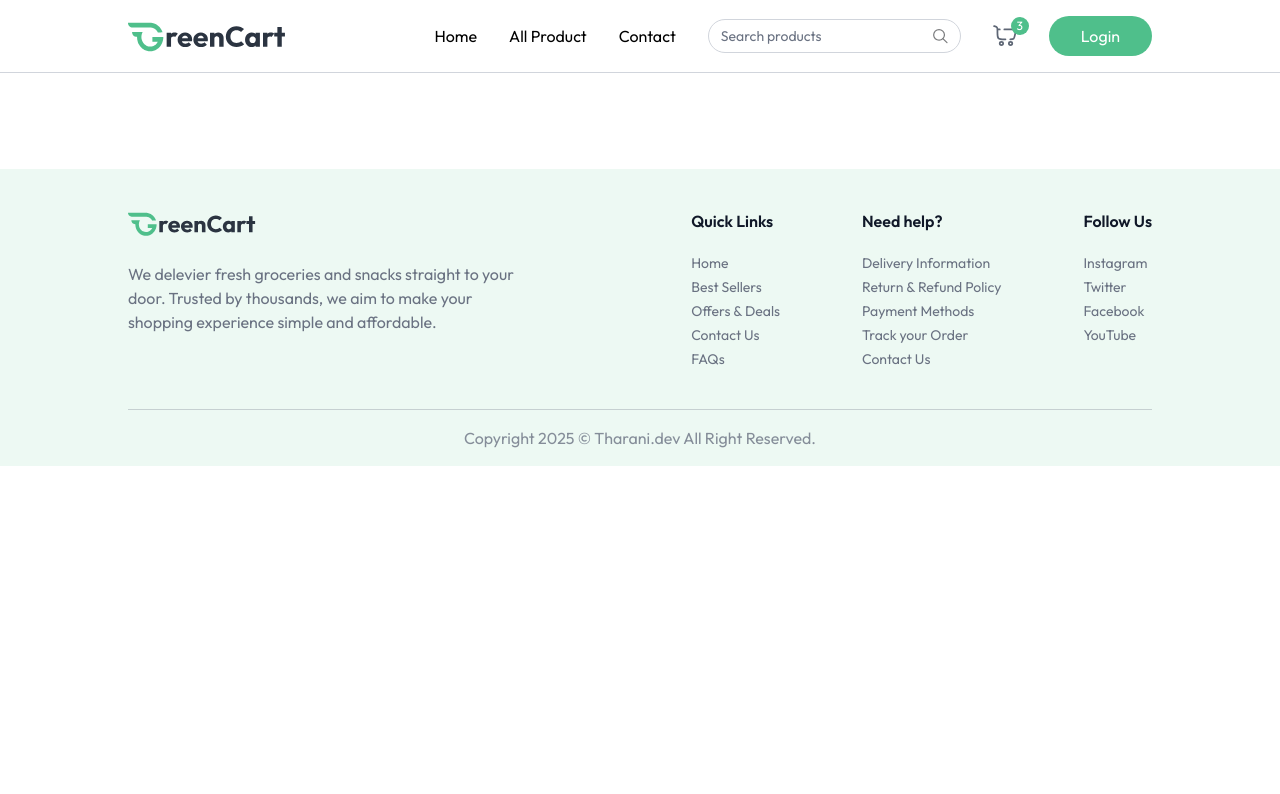
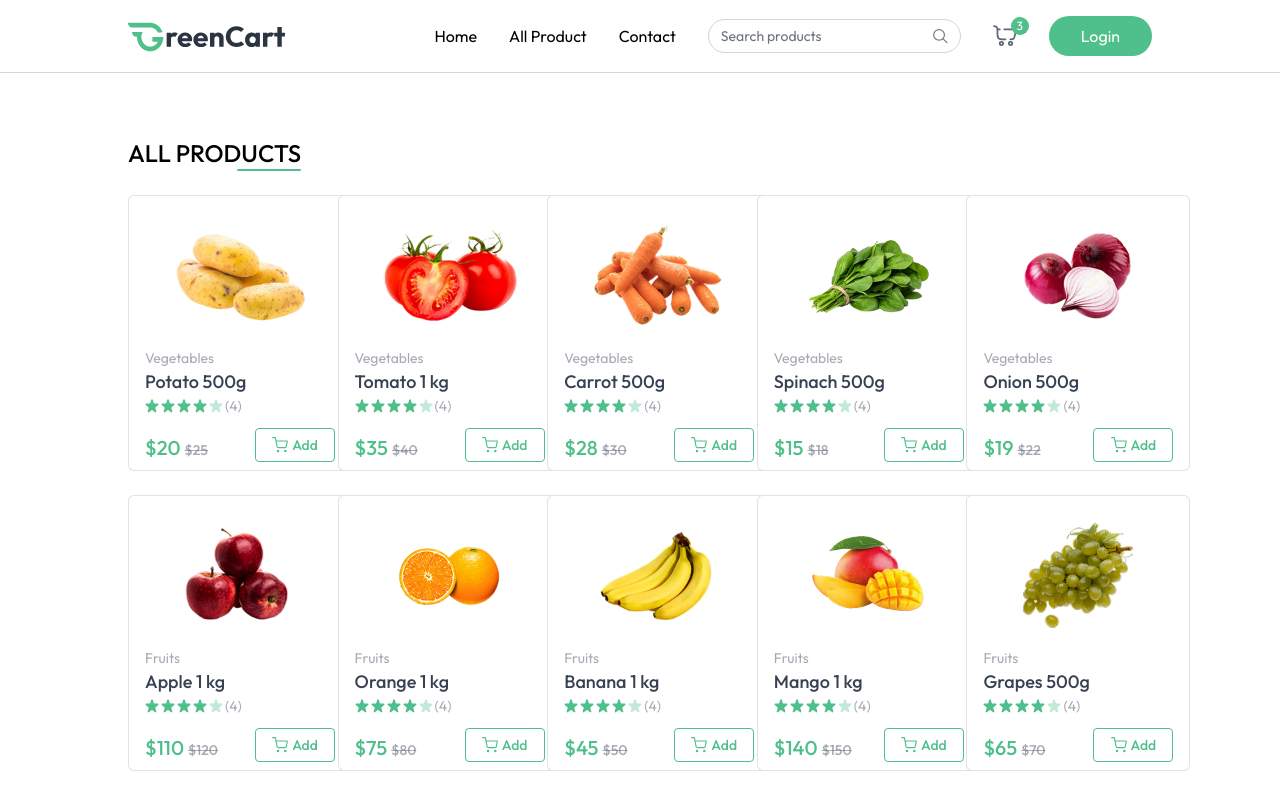
Before and after one commit to tharani-2006/GreenCart, a React (Vite) app in the folder client/: page /products in a window 1280 px wide. Shown: the top 794 px of the page. Built offline with nearby package versions, Linux system fonts and the light colour scheme.

Commit message:
add AllProducts page to display products

```diff
--- a/client/src/App.jsx
+++ b/client/src/App.jsx
@@ -6,6 +6,7 @@ import {Toaster} from 'react-hot-toast'
 import Footer from './components/Footer'
 import { useAppContext } from './context/AppContext'
 import Login from './components/Login.jsx'
+import AllProducts from './pages/AllProducts.jsx'
 
 const App = () => {
 
@@ -23,6 +24,7 @@ const App = () => {
       <div className={`${isSellerPath ? "" : "px-6 md:px-16 lg:px-24 xl:px-32"}`}>
         <Routes>
           <Route path='/' element={<Home />} />
+          <Route path='/products' element={<AllProducts />} />
         </Routes>
       </div>
 
--- a/client/src/components/Navbar.jsx
+++ b/client/src/components/Navbar.jsx
@@ -39,9 +39,9 @@ const Navbar = () => {
                     Login
                 </button>)
                     : (
-                        <div className='relative-group'>
-                            <img src={assets.profile_icon} className='w-10' alt="" />
-                            <ul className='hidden group-hover:block absolute top-10 right-0 bf-white shadow border border-gray-200 py-2.5 w-30 rounded-md text-sm z-40'>
+                        <div className='relative group cursor-pointer'>
+                            <img src={assets.profile_icon} className='w-10' alt="profile" />
+                            <ul className='hidden group-hover:block absolute top-10 right-0 bg-white shadow border border-gray-200 py-2.5 w-32 rounded-md text-sm z-40'>
                                 <li onClick={() => navigate("my-orders")} className='p-1.5 pl-3 hover:bg-primary/10 cursor-pointer'>My Orders</li>
                                 <li onClick={logout} className='p-1.5 pl-3 hover:bg-primary/10 cursor-pointer'>Logout</li>
                             </ul>
--- a/client/src/context/AppContext.jsx
+++ b/client/src/context/AppContext.jsx
@@ -18,6 +18,7 @@ export const AppContextProvider = ({ children }) => {
     const [products, setProducts] = useState([])
 
     const [cartItems, setCartItems] = useState({})
+    const [searchQuery, setSearchQuery] = useState({})
 
     //fetch All products
     const fetchProducts = async () => {
@@ -66,7 +67,9 @@ export const AppContextProvider = ({ children }) => {
 
     const value = { navigate, user, setUser, isSeller, setIsSeller,
          showUserLogin, setShowUserLogin ,products, setProducts,
-        products, currency, addToCart, updateCartItem , removeFromCart, cartItems };
+        products, currency, addToCart, updateCartItem , removeFromCart, cartItems,
+        searchQuery, setSearchQuery
+    };
 
     return <AppContext.Provider value={value}>
         {children}
--- /dev/null
+++ b/client/src/pages/AllProducts.jsx
@@ -0,0 +1,39 @@
+import React, { use } from 'react'
+import { useAppContext } from '../context/AppContext';
+import { useState, useEffect } from 'react';
+import ProductCard from '../components/ProductCard';
+
+
+const AllProducts = () => {
+
+  const { products, searchQuery } = useAppContext();
+  const [filteredProducts, setFilteredProducts] = useState([]);
+
+  useEffect(() => {
+    if(searchQuery.length > 0){
+      setFilteredProducts(
+        products.filter((product) =>
+          product.name.toLowerCase().includes(searchQuery.toLowerCase())
+        )
+      );
+    }else{
+      setFilteredProducts(products);
+    }
+  }, [searchQuery, products]);
+  return (
+    <div className='mt-16 flex flex-col'>
+      <div className='flex items-end flex-col w-max'>
+        <p className='text-2xl uppercase font-medium'>All Products</p>
+        <div className="w-16 h-0.5 bg-primary rounded-full"></div> {/* that small green line*/}
+      </div>
+
+      <div className='grid grid-cols-2 sm:grid-cols-3 md:grid-cols-4 gap-3 md:gap-6 lg:grid-cols-5 mt-6 '>
+        {filteredProducts.filter((product) => product.inStock).map((product, index) => (
+            <ProductCard key={index} product={product} />
+        ))}
+      </div>
+    </div>
+  )
+}
+
+export default AllProducts
```
